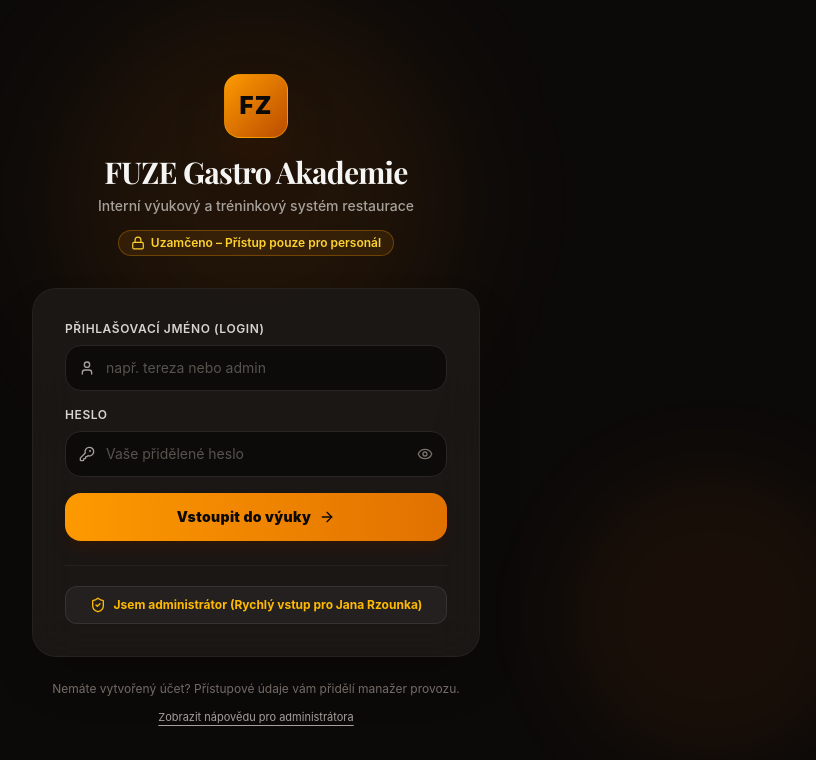
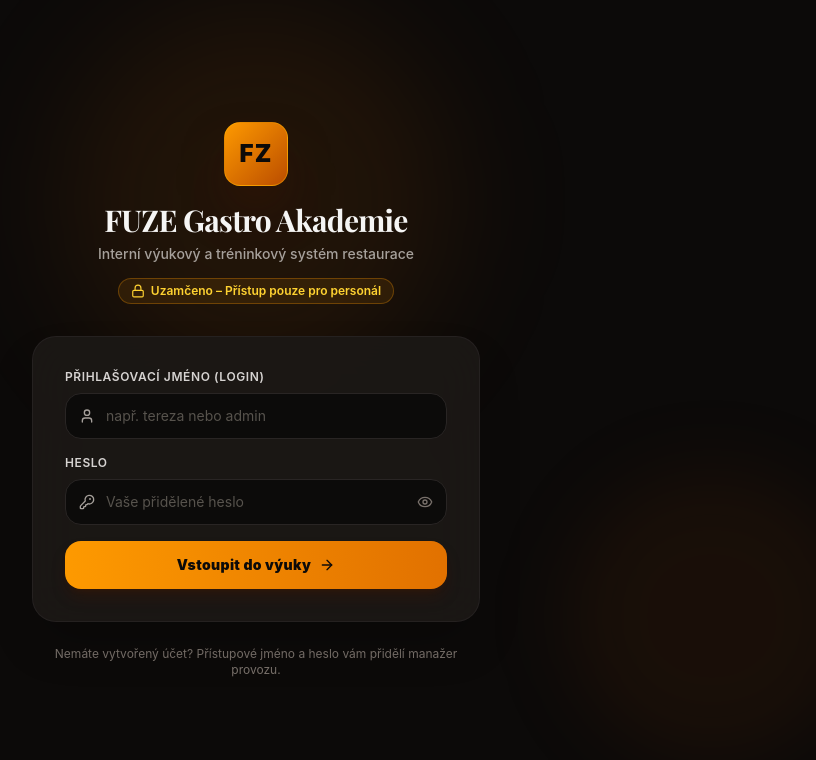
Before and after one commit to rzounekjan/test, a React (Vite) app: page / in a window 1280 px wide. Shown: the top 760 px of the page, without its empty margins (384-1200 px from the left). Built offline with nearby package versions, Linux system fonts and the light colour scheme; a web font is replaced by a local one.

Commit message:
refactor: remove admin quick login functionality
Remove the `loginDirectAdmin` method and associated UI components to clean up unused authentication pathways.

```diff
--- a/src/components/LoginGate.tsx
+++ b/src/components/LoginGate.tsx
@@ -1,5 +1,5 @@
 import React, { useState } from 'react';
-import { Lock, KeyRound, User, Eye, EyeOff, ShieldCheck, ArrowRight, Sparkles } from 'lucide-react';
+import { Lock, KeyRound, User, Eye, EyeOff, ArrowRight } from 'lucide-react';
 import { authService } from '../utils/authService';
 import { AppUser } from '../types/auth';
 
@@ -13,7 +13,6 @@ export const LoginGate: React.FC<LoginGateProps> = ({ onLoginSuccess }) => {
   const [showPassword, setShowPassword] = useState(false);
   const [error, setError] = useState<string | null>(null);
   const [isLoading, setIsLoading] = useState(false);
-  const [showAdminHelp, setShowAdminHelp] = useState(false);
 
   const handleSubmit = async (e: React.FormEvent) => {
     e.preventDefault();
@@ -32,11 +31,6 @@ export const LoginGate: React.FC<LoginGateProps> = ({ onLoginSuccess }) => {
     } finally {
       setIsLoading(false);
     }
-  };
-
-  const handleQuickAdminLogin = () => {
-    const admin = authService.loginDirectAdmin('Jan Rzounek (Administrátor)');
-    onLoginSuccess(admin);
   };
 
   return (
@@ -135,49 +129,13 @@ export const LoginGate: React.FC<LoginGateProps> = ({ onLoginSuccess }) => {
               <ArrowRight className="w-4 h-4" />
             </button>
           </form>
-
-          {/* Quick Admin Access */}
-          <div className="mt-6 pt-5 border-t border-stone-800/80">
-            <button
-              type="button"
-              onClick={handleQuickAdminLogin}
-              className="w-full py-2.5 px-3 rounded-xl bg-stone-800/70 hover:bg-stone-800 border border-stone-700/60 text-amber-400 hover:text-amber-300 text-xs font-bold transition-all flex items-center justify-center gap-2 cursor-pointer"
-            >
-              <ShieldCheck className="w-4 h-4 text-amber-400" />
-              <span>Jsem administrátor (Rychlý vstup pro Jana Rzounka)</span>
-            </button>
-          </div>
         </div>
 
-        {/* Footer info & Admin credentials toggle */}
+        {/* Footer info */}
         <div className="mt-6 text-center">
           <p className="text-xs text-stone-500">
-            Nemáte vytvořený účet? Přístupové údaje vám přidělí manažer provozu.
+            Nemáte vytvořený účet? Přístupové jméno a heslo vám přidělí manažer provozu.
           </p>
-
-          <button
-            type="button"
-            onClick={() => setShowAdminHelp(!showAdminHelp)}
-            className="mt-3 text-[11px] text-stone-400 hover:text-amber-400 underline underline-offset-4 cursor-pointer transition-colors"
-          >
-            {showAdminHelp ? 'Skrýt přihlašovací údaje administrátora' : 'Zobrazit nápovědu pro administrátora'}
-          </button>
-
-          {showAdminHelp && (
-            <div className="mt-3 p-3.5 rounded-2xl bg-stone-900 border border-stone-800 text-left text-xs text-stone-300 animate-in fade-in duration-200">
-              <p className="font-bold text-amber-400 flex items-center gap-1.5 mb-1.5">
-                <Sparkles className="w-3.5 h-3.5" />
-                Výchozí administrátorský přístup:
-              </p>
-              <div className="space-y-1 font-mono text-[11px] text-stone-300 bg-stone-950 p-2.5 rounded-xl border border-stone-800">
-                <p>Login: <strong className="text-amber-300">admin</strong></p>
-                <p>Heslo: <strong className="text-amber-300">admin</strong></p>
-              </div>
-              <p className="text-[11px] text-stone-400 mt-2">
-                Po přihlášení jako administrátor můžete v horní liště spravovat účty, vytvářet přihlášení pro personál nebo změnit své heslo.
-              </p>
-            </div>
-          )}
         </div>
       </div>
     </div>
--- a/src/utils/authService.ts
+++ b/src/utils/authService.ts
@@ -158,35 +158,6 @@ class AuthService {
     return { success: true, user: found };
   }
 
-  public loginDirectAdmin(displayName?: string): AppUser {
-    let admin = this.users.find(u => u.role === 'admin' && u.isActive);
-    if (!admin) {
-      admin = DEFAULT_USERS[0];
-      this.users.unshift(admin);
-      this.saveUsers();
-    }
-
-    if (displayName) {
-      admin.name = displayName;
-    }
-    admin.lastLoginAt = new Date().toISOString();
-    this.saveUsers();
-
-    this.currentUser = admin;
-    const session: AuthSession = {
-      user: admin,
-      loginTimestamp: Date.now()
-    };
-    try {
-      localStorage.setItem(SESSION_STORAGE_KEY, JSON.stringify(session));
-    } catch {
-      // ignore
-    }
-
-    this.notify();
-    return admin;
-  }
-
   public logout(): void {
     this.currentUser = null;
     try {
```
